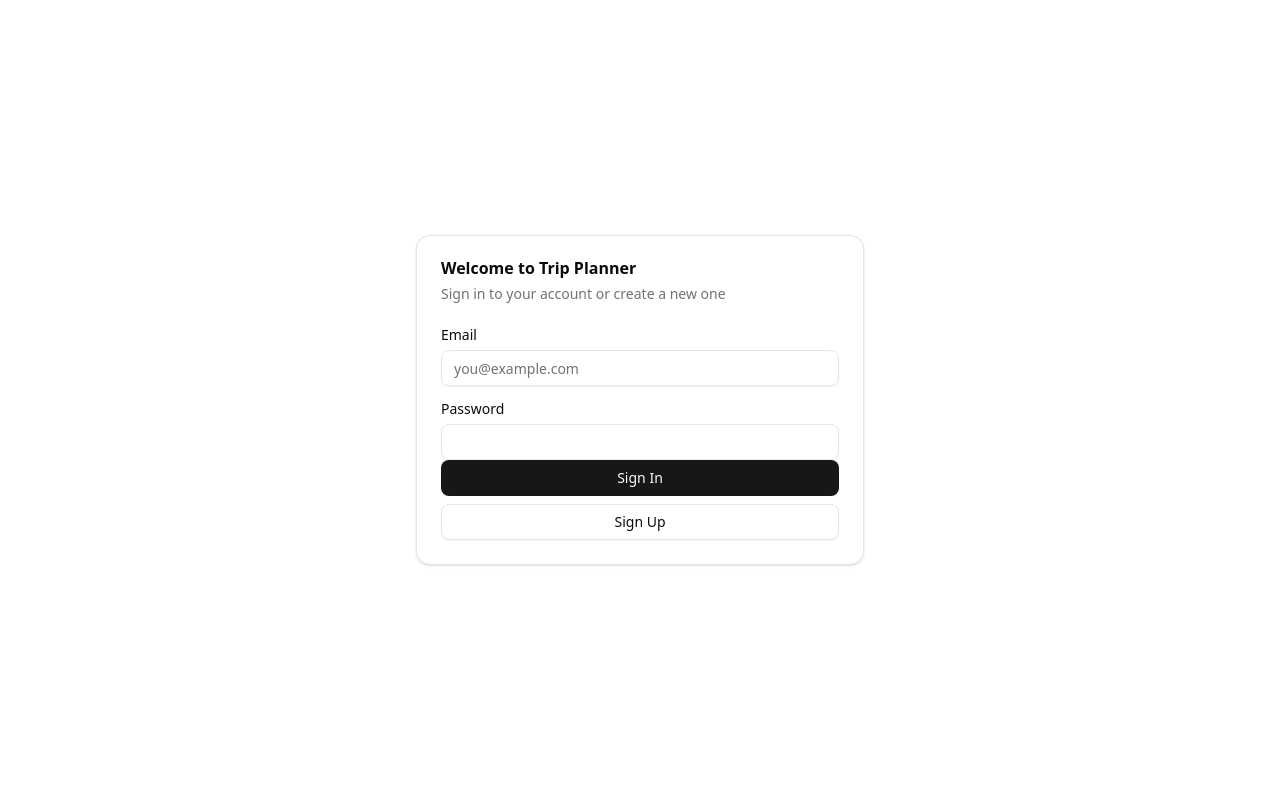
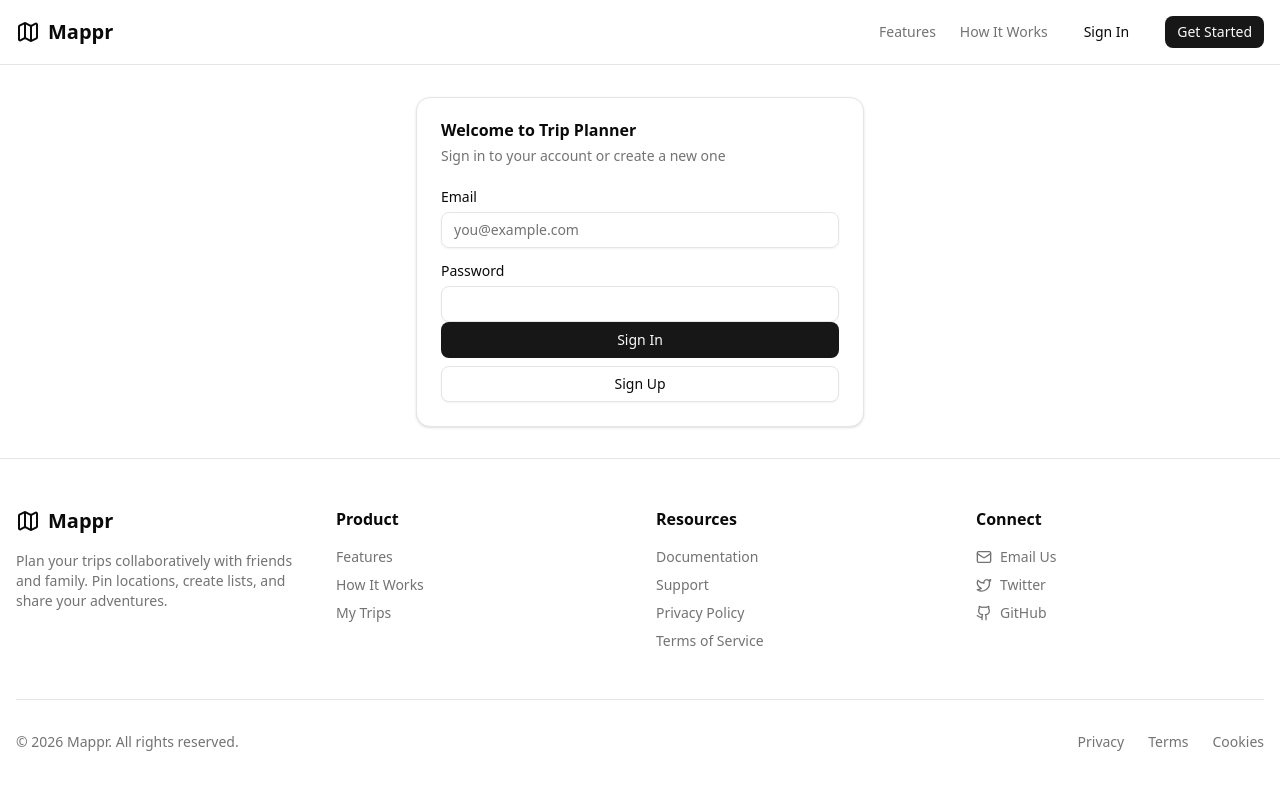
Before and after one commit to AnthonysMotion/mappr, a Next.js app: page /auth/login in a window 1280 px wide. Shown: the top 790 px of the page. Built offline with nearby package versions, Linux system fonts and the light colour scheme; no server answers.

Commit message:
feat: landing page + nav/footer components

```diff
--- a/app/auth/login/page.tsx
+++ b/app/auth/login/page.tsx
@@ -1,9 +1,15 @@
 import { LoginForm } from "@/components/auth/login-form"
+import { Navbar } from "@/components/layout/navbar"
+import { Footer } from "@/components/layout/footer"
 
 export default function LoginPage() {
   return (
-    <div className="flex min-h-screen items-center justify-center bg-background p-4">
-      <LoginForm />
+    <div className="flex flex-col min-h-screen">
+      <Navbar />
+      <main className="flex-1 flex items-center justify-center p-4">
+        <LoginForm />
+      </main>
+      <Footer />
     </div>
   )
 }
--- a/app/layout.tsx
+++ b/app/layout.tsx
@@ -14,8 +14,8 @@ const geistMono = Geist_Mono({
 });
 
 export const metadata: Metadata = {
-  title: "Trip Planner - Collaborative Travel Planning",
-  description: "Plan your trips collaboratively with friends and family",
+  title: "Mappr - Collaborative Travel Planning",
+  description: "Plan your trips collaboratively with friends and family. Pin locations, create lists, and share your adventures.",
 };
 
 export default function RootLayout({
```
Also changed, not shown: 1 other file (tests, documents, lock files or other folders).
